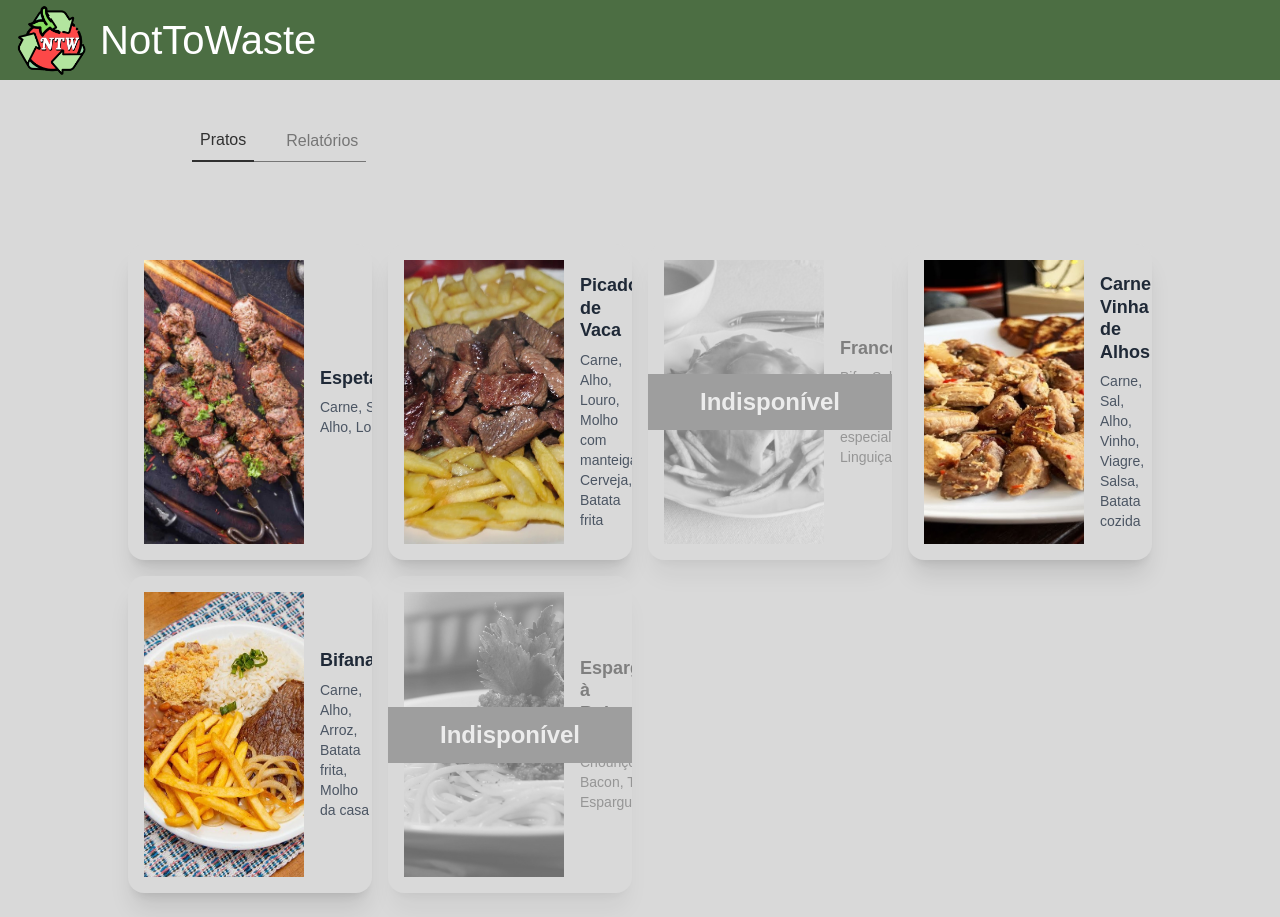
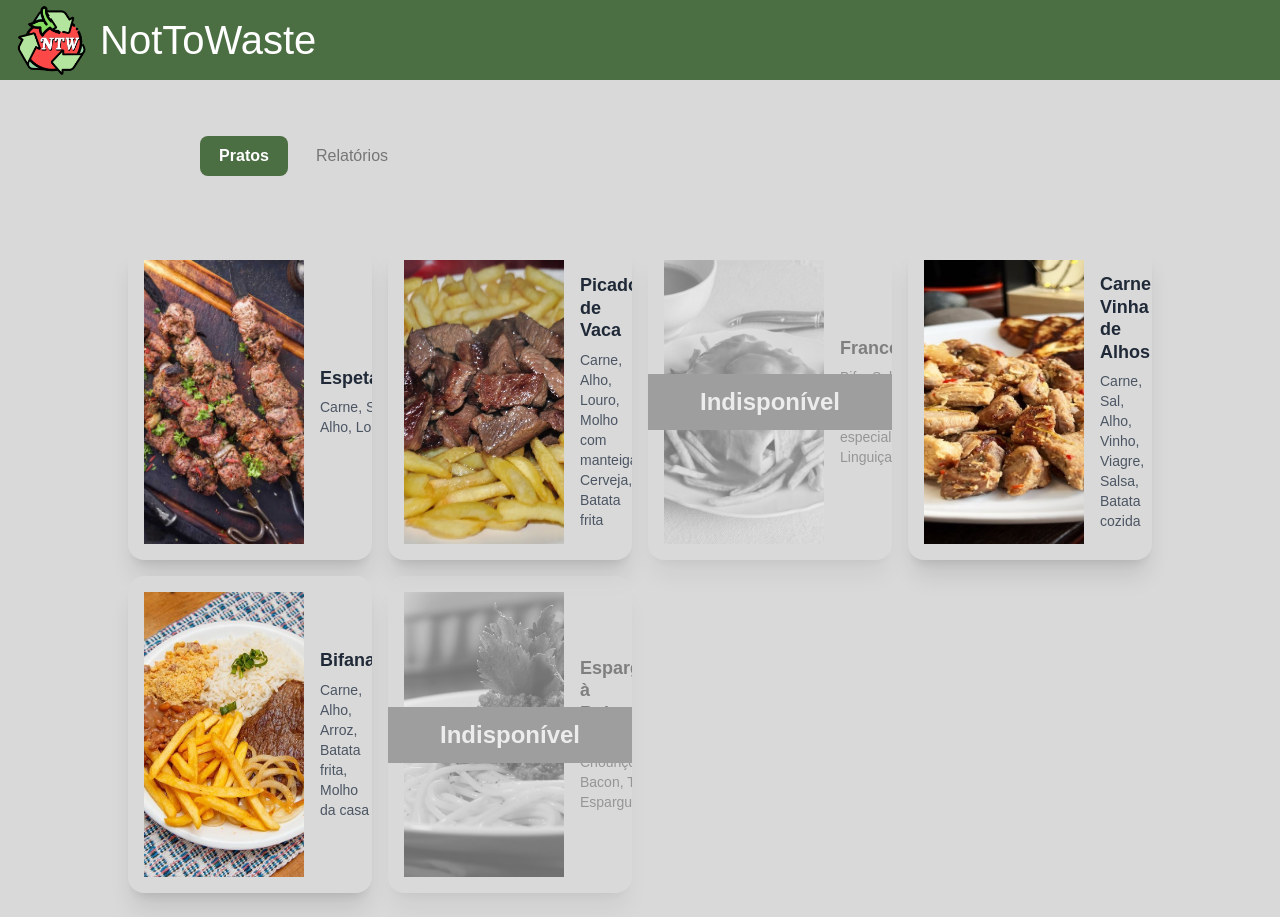
Before and after one commit to mimicarreira13/NotToWaste, a React (Vite) app: page /client in a window 1280 px wide. Built offline with nearby package versions, Linux system fonts and the light colour scheme; a web font is replaced by a local one.

Commit message:
feat: toggle tabs now is more visible

```diff
--- a/src/components/Client/ToggleTabs.tsx
+++ /dev/null
@@ -1,56 +0,0 @@
-import React from "react";
-
-type Option = { id: string; label: React.ReactNode };
-
-type ToggleTabsProps = {
-    options: Option[];
-    value: string;
-    onChange: (id: string) => void;
-    className?: string;
-    baseLineColor?: string;     // cor da linha base (texto não selecionado)
-    selectedTextColor?: string; // cor do texto selecionado
-    selectedBorderColor?: string; // cor da risca do selecionado
-};
-
-export default function ToggleTabs({
-                                       options,
-                                       value,
-                                       onChange,
-                                       className = "",
-                                       baseLineColor = "#767676",
-                                       selectedTextColor = "#303030",
-                                       selectedBorderColor = "#303030",
-                                   }: ToggleTabsProps) {
-    return (
-        <div className={`relative inline-flex gap-6 ${className}`}>
-            <div
-                className="absolute bottom-0 left-0 right-0 h-[1px]"
-                style={{ backgroundColor: baseLineColor }}
-                aria-hidden="true"
-            />
-
-            {options.map((opt) => {
-                const selected = opt.id === value;
-                return (
-                    <button
-                        key={opt.id}
-                        type="button"
-                        onClick={() => onChange(opt.id)}
-                        aria-pressed={selected}
-                        className="relative z-10 px-2 pb-2 focus:outline-none transition-colors"
-                        style={
-                            selected
-                                ? {
-                                    color: selectedTextColor,
-                                    borderBottom: `2px solid ${selectedBorderColor}`,
-                                }
-                                : { color: baseLineColor }
-                        }
-                    >
-                        {opt.label}
-                    </button>
-                );
-            })}
-        </div>
-    );
-}
--- /dev/null
+++ b/src/components/ToggleTabs.tsx
@@ -0,0 +1,73 @@
+import React from "react";
+
+type Option = { id: string; label: React.ReactNode };
+
+type ToggleTabsProps = {
+    options: Option[];
+    value: string;
+    onChange: (id: string) => void;
+    className?: string;
+    selectedBackgroundColor?: string;
+    selectedTextColor?: string;
+    baseTextColor?: string;
+};
+
+export default function ToggleTabs({
+                                       options,
+                                       value,
+                                       onChange,
+                                       className = "",
+                                       selectedBackgroundColor = "#4C6E43",
+                                       selectedTextColor = "#FFFFFF",
+                                       baseTextColor = "#767676",
+                                   }: ToggleTabsProps) {
+    return (
+        <div
+            className={`inline-flex items-center gap-3 ${className}`}
+            style={{
+                backgroundColor: "transparent",
+                padding: "8px", // maior padding na box
+                borderRadius: 10,
+            }}
+            role="tablist"
+        >
+            {options.map((opt) => {
+                const selected = opt.id === value;
+                return (
+                    <button
+                        key={opt.id}
+                        type="button"
+                        onClick={() => onChange(opt.id)}
+                        aria-pressed={selected}
+                        role="tab"
+                        aria-selected={selected}
+                        className="relative z-10 focus:outline-none transition-colors"
+                        style={
+                            selected
+                                ? {
+                                    backgroundColor: selectedBackgroundColor,
+                                    color: selectedTextColor,
+                                    padding: "0.5rem 1rem", // maior padding do botão
+                                    borderRadius: 8,
+                                    fontSize: "1rem", // tamanho de letra maior
+                                    fontWeight: 600,
+                                    minWidth: 88, // largura mínima
+                                }
+                                : {
+                                    backgroundColor: "transparent",
+                                    color: baseTextColor,
+                                    padding: "0.5rem 1rem",
+                                    borderRadius: 8,
+                                    fontSize: "1rem",
+                                    fontWeight: 500,
+                                    minWidth: 88,
+                                }
+                        }
+                    >
+                        {opt.label}
+                    </button>
+                );
+            })}
+        </div>
+    );
+}
--- a/src/pages/Client.tsx
+++ b/src/pages/Client.tsx
@@ -1,5 +1,5 @@
 import { useState } from "react";
-import ToggleTabs from "../components/Client/ToggleTabs.tsx";
+import ToggleTabs from "../components/ToggleTabs.tsx";
 import ClientGrid from "../components/Client/ClientGrid.tsx";
 import ClientCard from "../components/Client/ClientCard.tsx";
 import ClientYearSections from "../components/Client/ClientYearSections";
```
